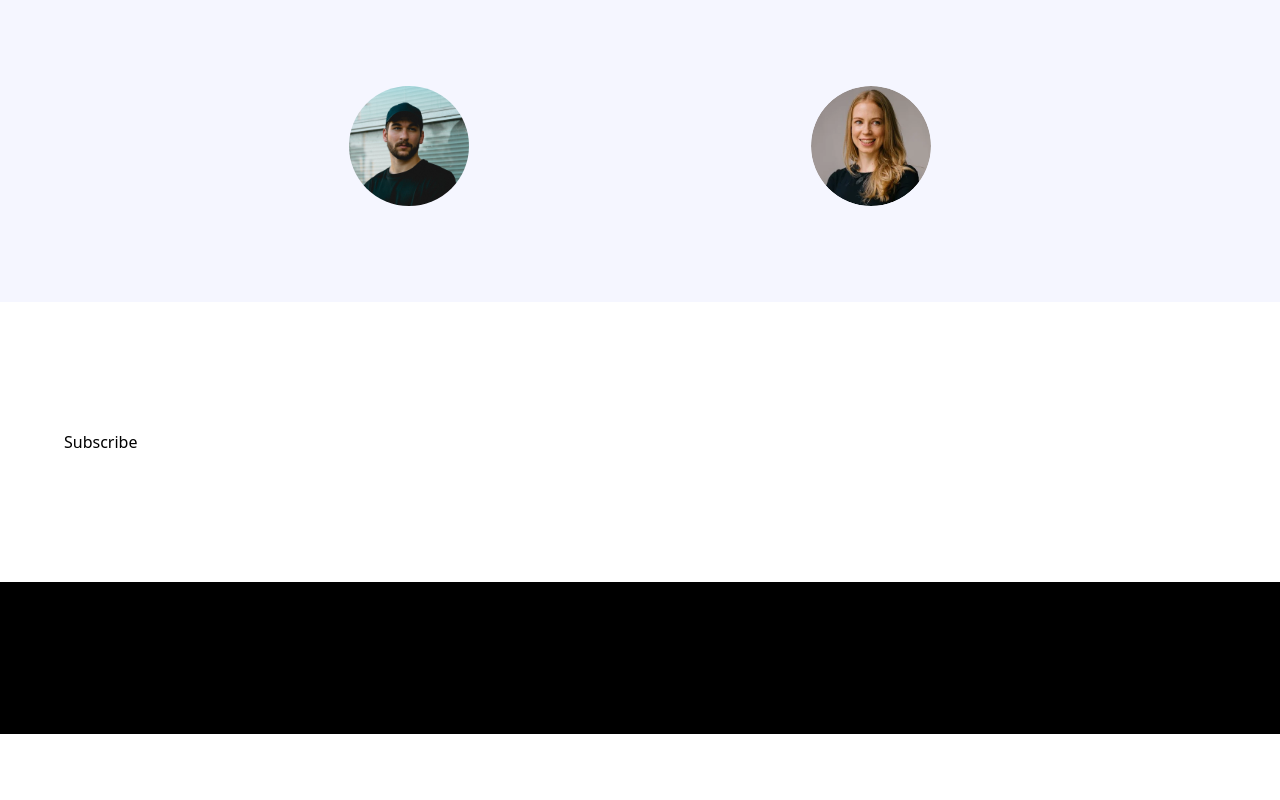
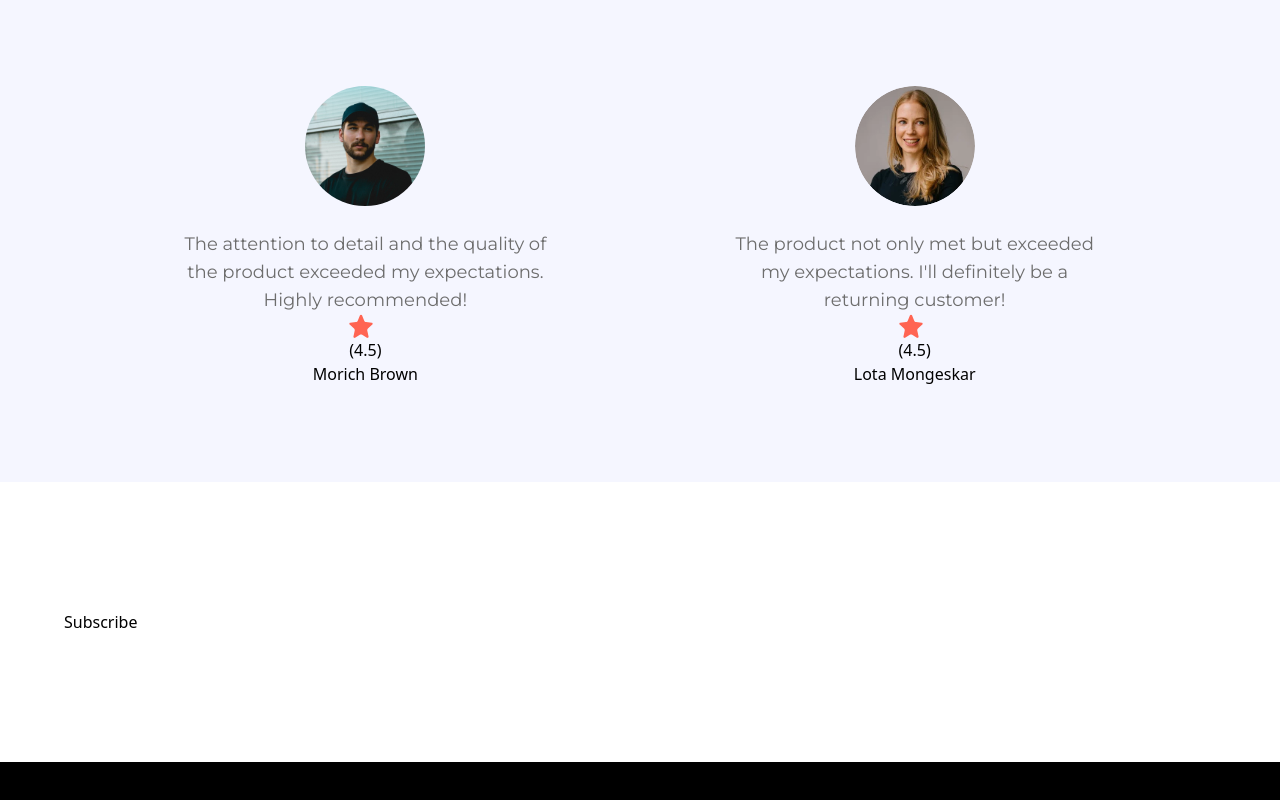
Before and after one commit to shoaiblatif22/Nike-Website-Clone, a React (Vite) app: page / in a window 1280 px wide. Shown: the part 3740-4540 px from the top of the page. Before the commit the page ends 4474 px from the top, so only its background shows below. Built offline with nearby package versions, Linux system fonts and the light colour scheme; a web font is replaced by a local one.

Commit message:
added in further styling

```diff
--- a/src/components/ReviewCard.jsx
+++ b/src/components/ReviewCard.jsx
@@ -1,4 +1,4 @@
-
+import { star } from "../assets/icons"
 
 const ReviewCard = ({ imgURL, customerName, rating, feedback }) => {
   return (
@@ -10,6 +10,19 @@ const ReviewCard = ({ imgURL, customerName, rating, feedback }) => {
         className="rounded-full object-cover
         w-[120px] h-[120px]"
       />
+      <p className="mt-6 max-w-sm text-center info-text">
+        {feedback}
+      </p>
+      <div>
+        <img
+          src={star}
+          width={24}
+          height={24}
+          className="object-contain m-0"
+        />
+        <p>({rating})</p>
+      </div>
+      <h3>{customerName}</h3>
     </div>
   )
 }
```
